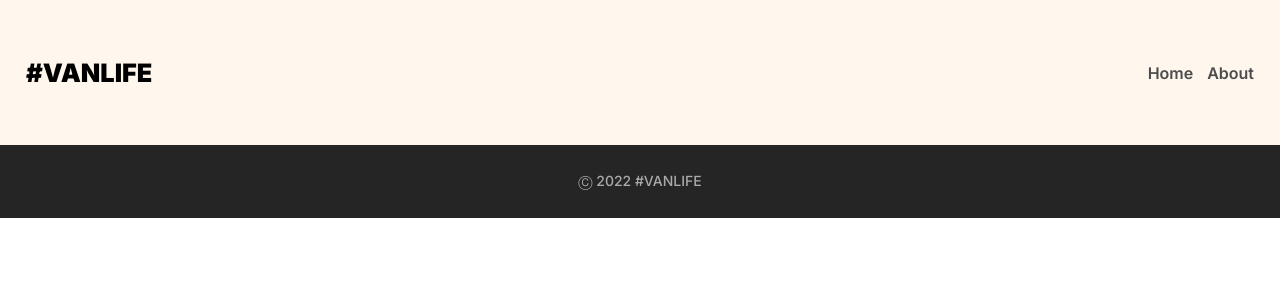
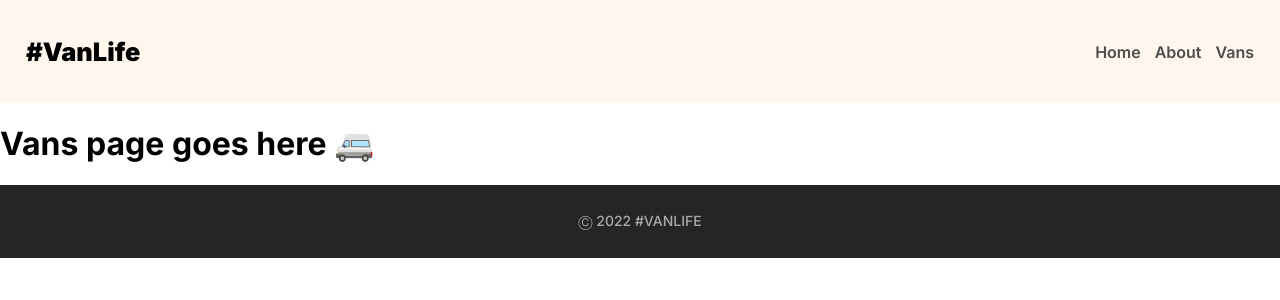
Before and after one commit to russellcolestock/van-life-project, a React (Vite) app: page /vans in a window 1280 px wide. Shown: the top 300 px of the page. Built offline with nearby package versions, Linux system fonts and the light colour scheme; what miragejs would draw is missing.

Commit message:
miragejs install and code refactors

```diff
--- a/index.css
+++ b/index.css
@@ -34,10 +34,16 @@ nav {
     text-align: right;
 }
 
-nav h1 {
+.nav-link:hover, .site-logo:hover {
+    cursor: pointer;
+    text-decoration: underline;
+}
+
+.site-logo {
     font-family: Inter;
     font-weight: 900;
     font-size: 25.35px;
+    color: #000000;
 }
 
 /* Home page */
--- a/index.jsx
+++ b/index.jsx
@@ -1,24 +1,30 @@
 import React from 'react';
 import ReactDOM from 'react-dom/client';
-import { BrowserRouter, Routes, Route, Link } from 'react-router-dom'
-import Home from './pages/Home'
-import About from './pages/About'
+import { BrowserRouter, Routes, Route, Link } from 'react-router-dom';
+import Home from './pages/Home';
+import About from './pages/About';
+import Vans from './pages/Vans';
 
 import "./server"
 
 function App() {
     return (
       <BrowserRouter>
+        <header>
           <nav>
-              <h1>#VANLIFE</h1>
+              <Link className="site-logo" to="/">#VanLife</Link>
               <div className='nav-links-container'>
                   <Link to="/" className='nav-link'>Home</Link>
                   <Link to="/about" className='nav-link'>About</Link>
+                  <Link to="/vans" className='nav-link'>Vans</Link>
               </div>
           </nav>
+
+        </header>
           <Routes>
               <Route path='/' element={<Home />} />
               <Route path='/about' element={<About />} />
+              <Route path='/vans' element={<Vans />} />
           </Routes>
           <footer>Ⓒ 2022 #VANLIFE</footer>
       </BrowserRouter>
--- a/package.json
+++ b/package.json
@@ -10,6 +10,7 @@
     "preview": "vite preview"
   },
   "dependencies": {
+    "miragejs": "^0.1.48",
     "react": "^19.1.0",
     "react-dom": "^19.1.0",
     "react-router-dom": "^7.6.1"
--- a/pages/About.jsx
+++ b/pages/About.jsx
@@ -1,4 +1,6 @@
 import React from "react";
+import { Link } from "react-router-dom";
+
 
 export default   function About() {
       return (
--- a/pages/Home.jsx
+++ b/pages/Home.jsx
@@ -1,4 +1,5 @@
 import React from "react";
+import { Link } from "react-router-dom";
 
   export default function Home() {
       return (
--- /dev/null
+++ b/pages/Vans.jsx
@@ -0,0 +1,8 @@
+import React from "react";
+import { Link } from "react-router-dom";
+
+export default function Vans() {
+    return (
+        <h1>Vans page goes here 🚐</h1>
+    )
+}
```
Also changed, not shown: 1 other file (tests, documents, lock files or other folders).
